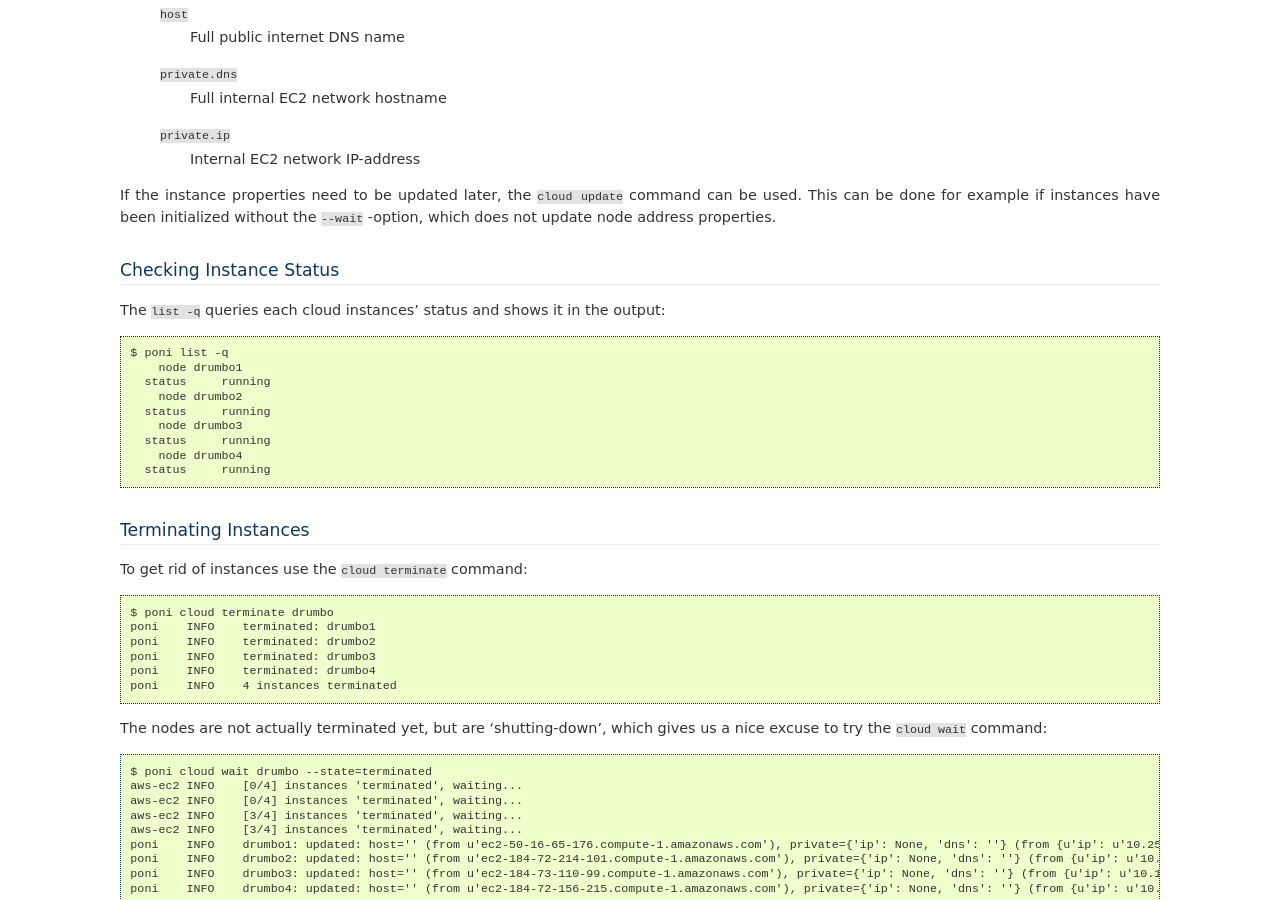
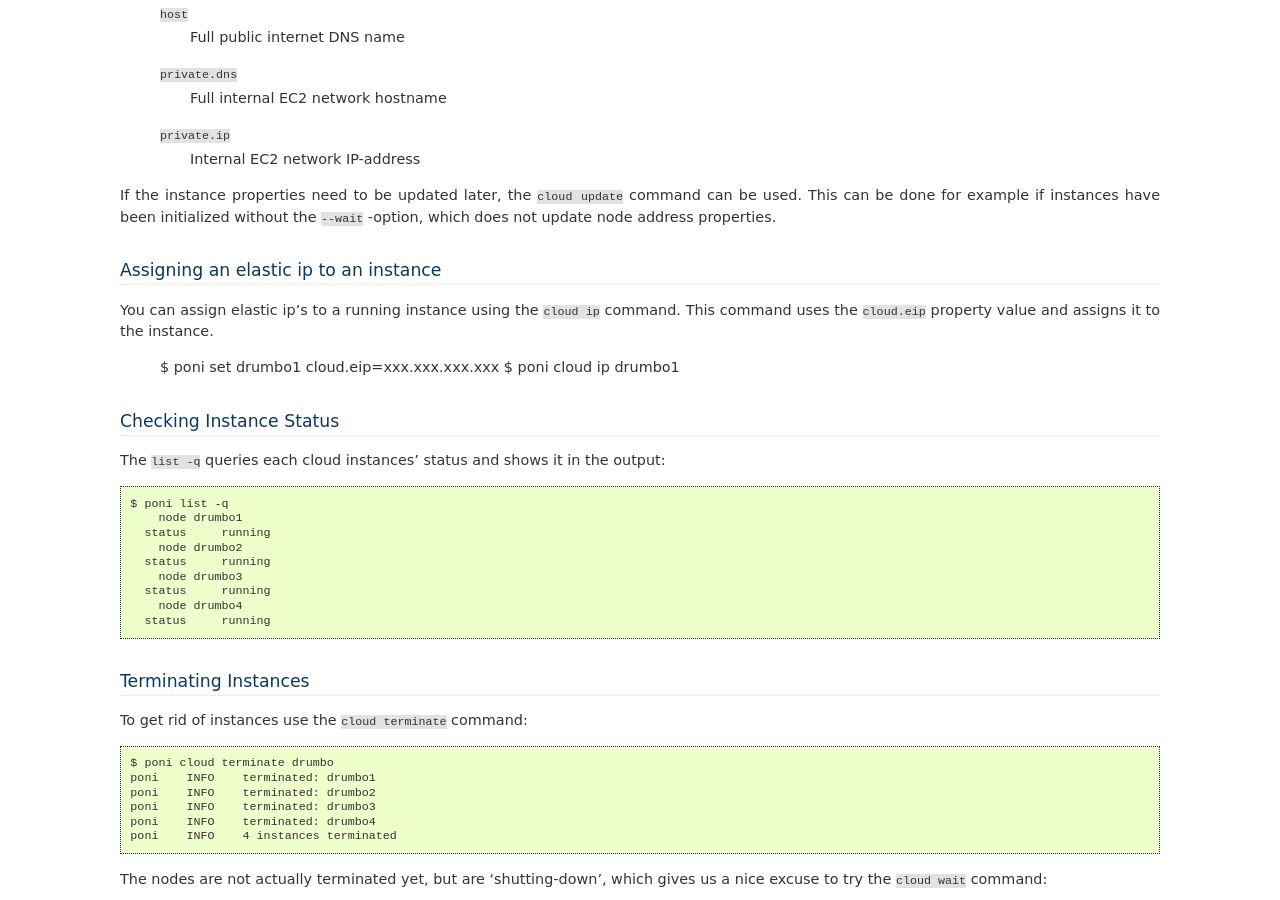
Before and after one commit to ohmu/poni, a Sphinx documentation site: the page built from doc/ec2.rst, in a window 1280 px wide and 900 px high, scrolled down 2512 px. Built offline with Sphinx 7.4.7, drawn with Linux system fonts in a browser that asks for light colours.

Commit message:
Added minimal information about assigning elastic ip's to the docs

```diff
--- a/doc/ec2.rst
+++ b/doc/ec2.rst
@@ -146,6 +146,16 @@
 used. This can be done for example if instances have been initialized without the
 ``--wait`` -option, which does not update node address properties.
 
+
+Assigning an elastic ip to an instance
+---------------------------------------
+
+You can assign elastic ip's to a running instance using  the ``cloud ip`` command. This command
+uses the ``cloud.eip`` property value and assigns it to the instance.
+
+  $ poni set drumbo1 cloud.eip=xxx.xxx.xxx.xxx
+  $ poni cloud ip drumbo1
+
 Checking Instance Status
 ------------------------
 The ``list -q`` queries each cloud instances' status and shows it in the output::
```
